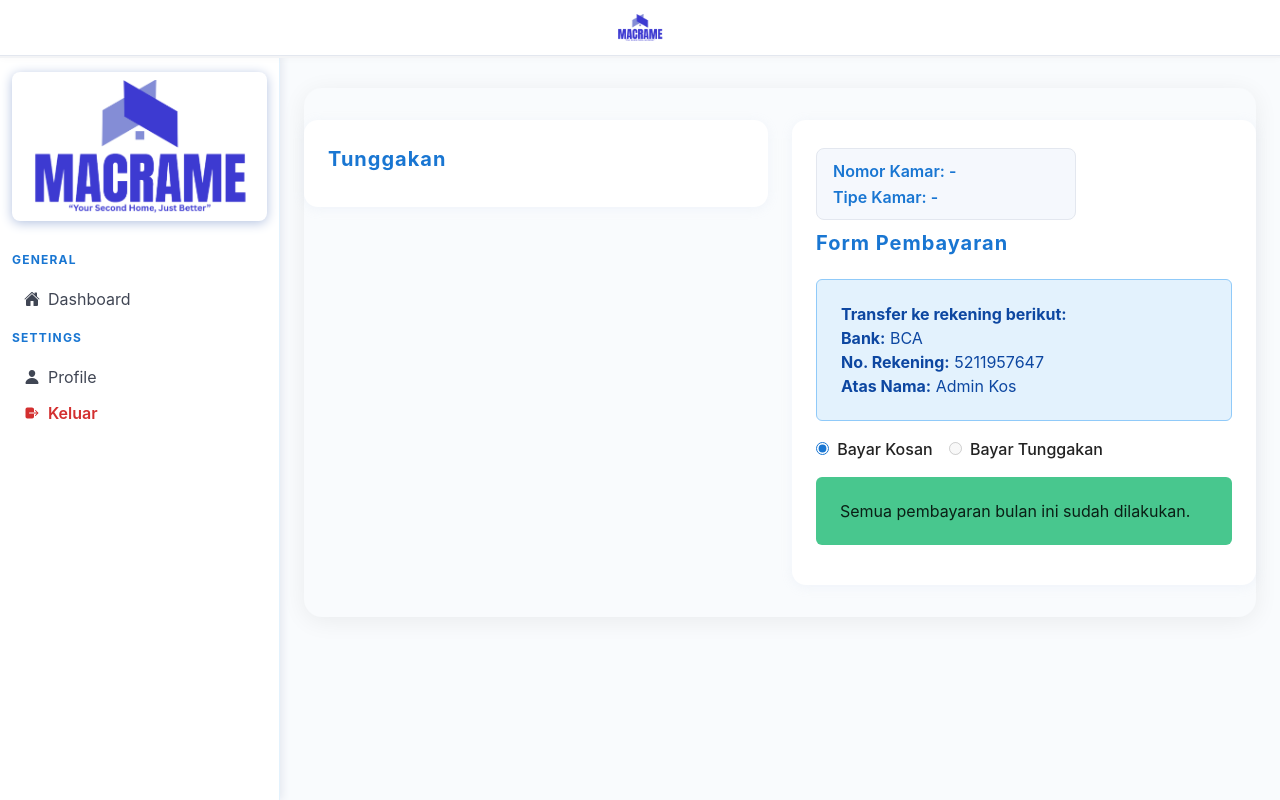
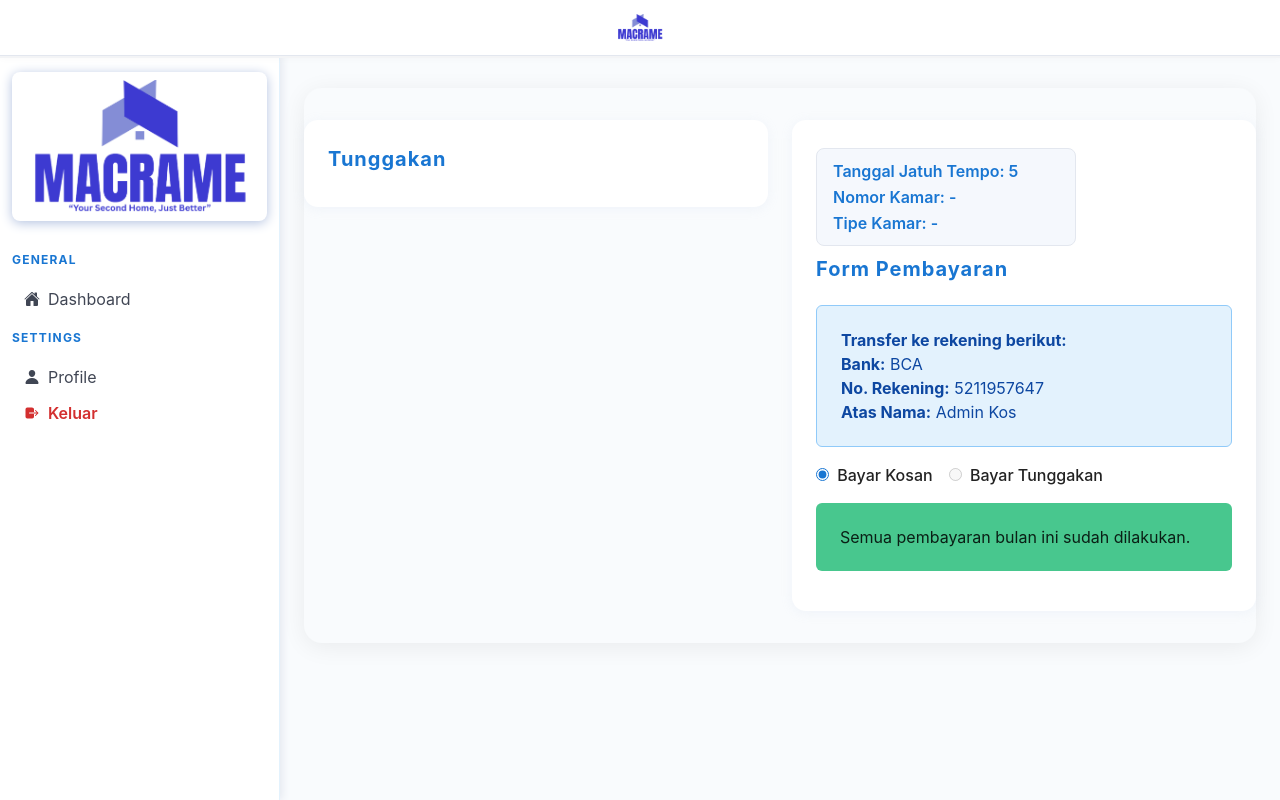
Before and after one commit to RaihanJL/kos-role-frontend, a React (Create React App) app: page /payment in a window 1280 px wide. Built offline with nearby package versions, Linux system fonts and the light colour scheme; no server answers.

Commit message:
Update Payments.jsx

```diff
--- a/src/components/Payments.jsx
+++ b/src/components/Payments.jsx
@@ -160,6 +160,10 @@ const Payments = () => {
           }}
         >
           <span>
+            Tanggal Jatuh Tempo:{" "}
+            <span style={{ color: "#1976d2" }}>5</span>
+          </span>
+          <span>
             Nomor Kamar:{" "}
             <span style={{ color: "#1976d2" }}>{user?.roomNumber || "-"}</span>
           </span>
```
